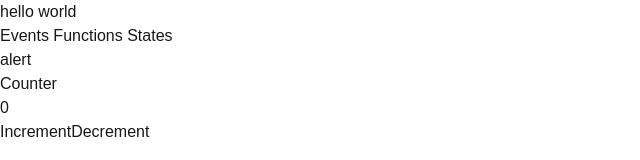
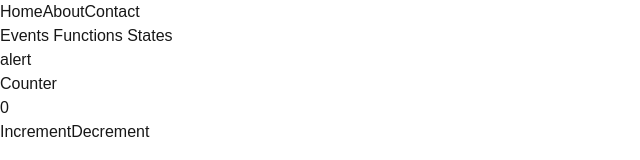
Before and after one commit to talha-fullstackdev/nextjs-15, a Next.js app: page / in a window 1280 px wide. Shown: the top 160 px of the page, without its empty margins (0-640 px from the left). Built offline with nearby package versions, Linux system fonts and the light colour scheme.

Commit message:
implement routing using Link and navigation routing using useRouter

```diff
--- a/src/app/page.js
+++ b/src/app/page.js
@@ -1,9 +1,28 @@
 "use client";
 import EventFunctionState from "./components/EventFunctionState";
+import Link from "next/link";
+import { useRouter } from "next/navigation";
 export default function Home() {
+  const router = useRouter()
+  const handleNavigation=(routerName)=>{
+    router.push(routerName)
+  }
+  const buttonStyles="ml-4 font-serif text-2xl text-red-600 hover:text-white"
   return (
     <div className="text-4xl text-center mt-10">
-       <h1>hello world</h1>
+      {/* link bas routing */}
+      {/* <Link className="ml-4 font-serif text-2xl text-red-600 hover:text-white" href="/home">Home</Link>
+      <Link className="ml-4 font-serif text-2xl text-red-600 hover:text-white" href="/about">About</Link>
+      <Link className="ml-4 font-serif text-2xl text-red-600 hover:text-white" href="/contact">Contact</Link>
+      */}
+      {/* navigaton base routing */}
+      {/* <button onClick={()=>router.push("/home")} className="ml-4 font-serif text-2xl text-red-600 hover:text-white">Home</button>
+      <button onClick={()=>router.push("/about")} className="ml-4 font-serif text-2xl text-red-600 hover:text-white">About</button>
+      <button onClick={()=>router.push("/contact")} className="ml-4 font-serif text-2xl text-red-600 hover:text-white">Contact</button> */}
+      {/* make function for handle routing and make variable for styling to avoid code dulplication */}
+      <button onClick={()=>handleNavigation("/home")} className={buttonStyles}>Home</button>
+      <button onClick={()=>handleNavigation("/about")} className={buttonStyles}>About</button>
+      <button onClick={()=>handleNavigation("/contact")} className={buttonStyles}>Contact</button>
        <EventFunctionState/>
     </div>
   );
```
